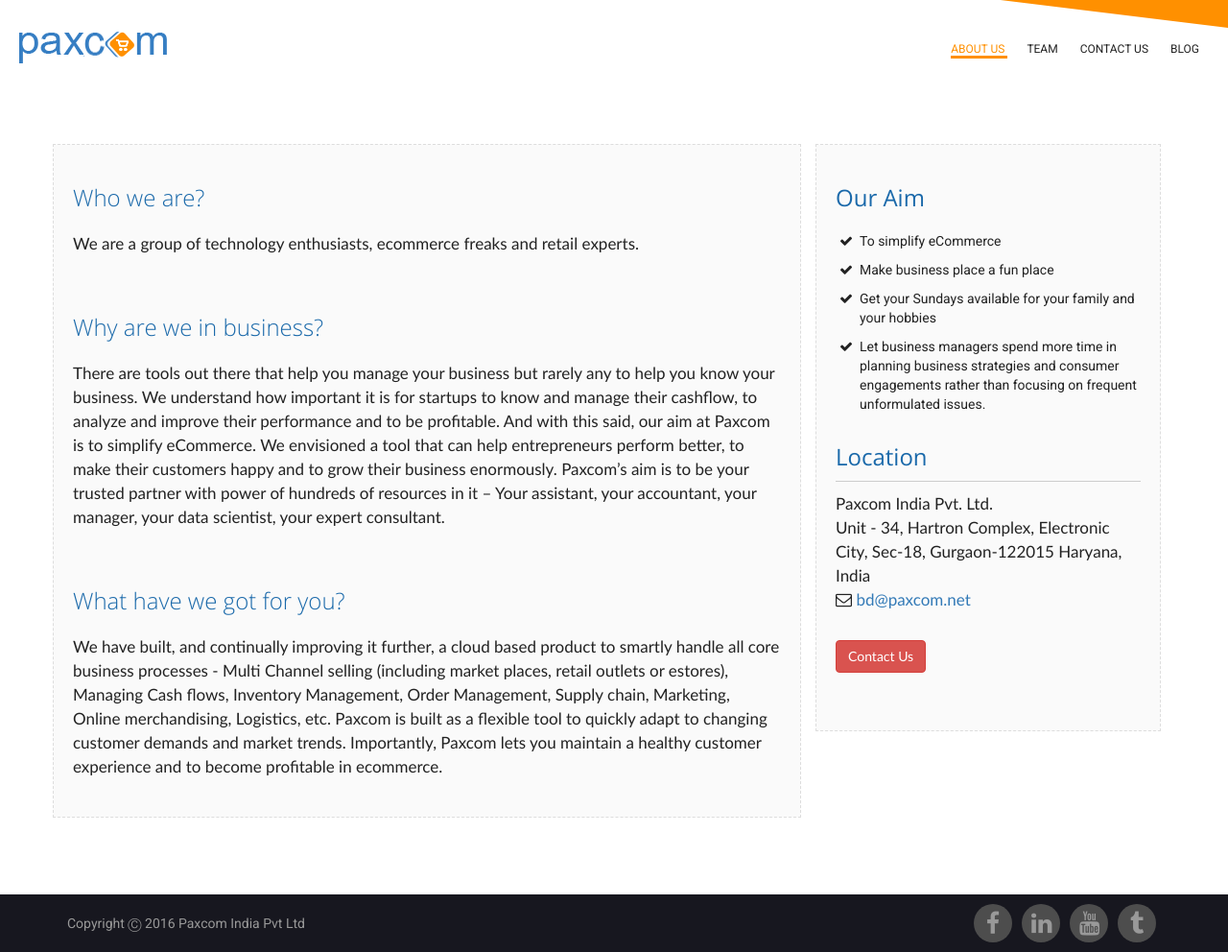
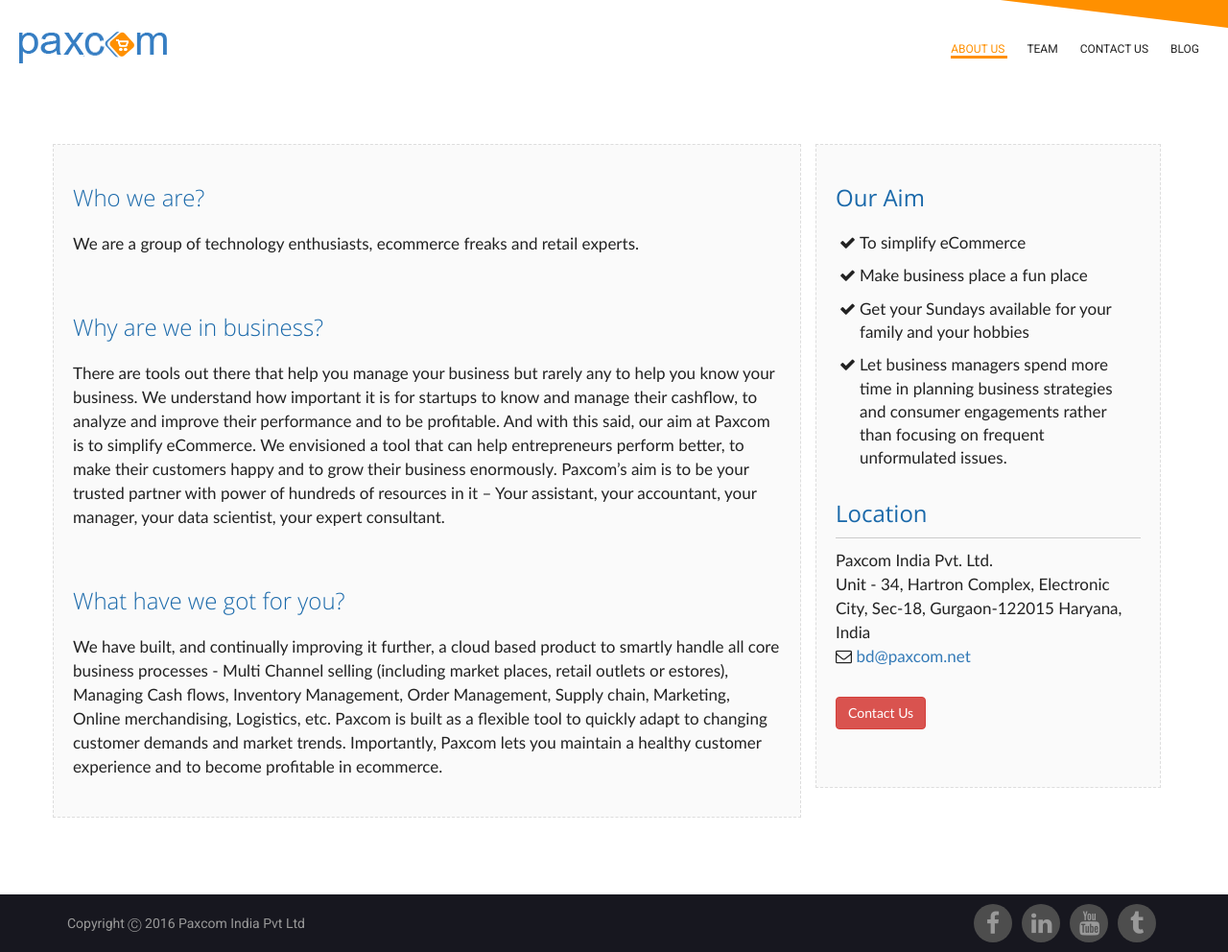
Before and after one commit to paxcom/paxcom.github.io, a Jekyll site: the page built from about-us.html, in a window 1280 px wide. Shown: the whole page at 96% size. Built offline with Jekyll 4.4.1, drawn with Linux system fonts in a browser that asks for light colours; comment, search, counter and statistics services are not loaded.

Commit message:
update css

```diff
--- a/css/style.css
+++ b/css/style.css
@@ -1225,6 +1225,8 @@
     list-style: outside none none;
     margin: 0;
     padding: 10px 0 0 25px;
+	font-family: calibri; font-size:17px;
+
 
 }
 
```
